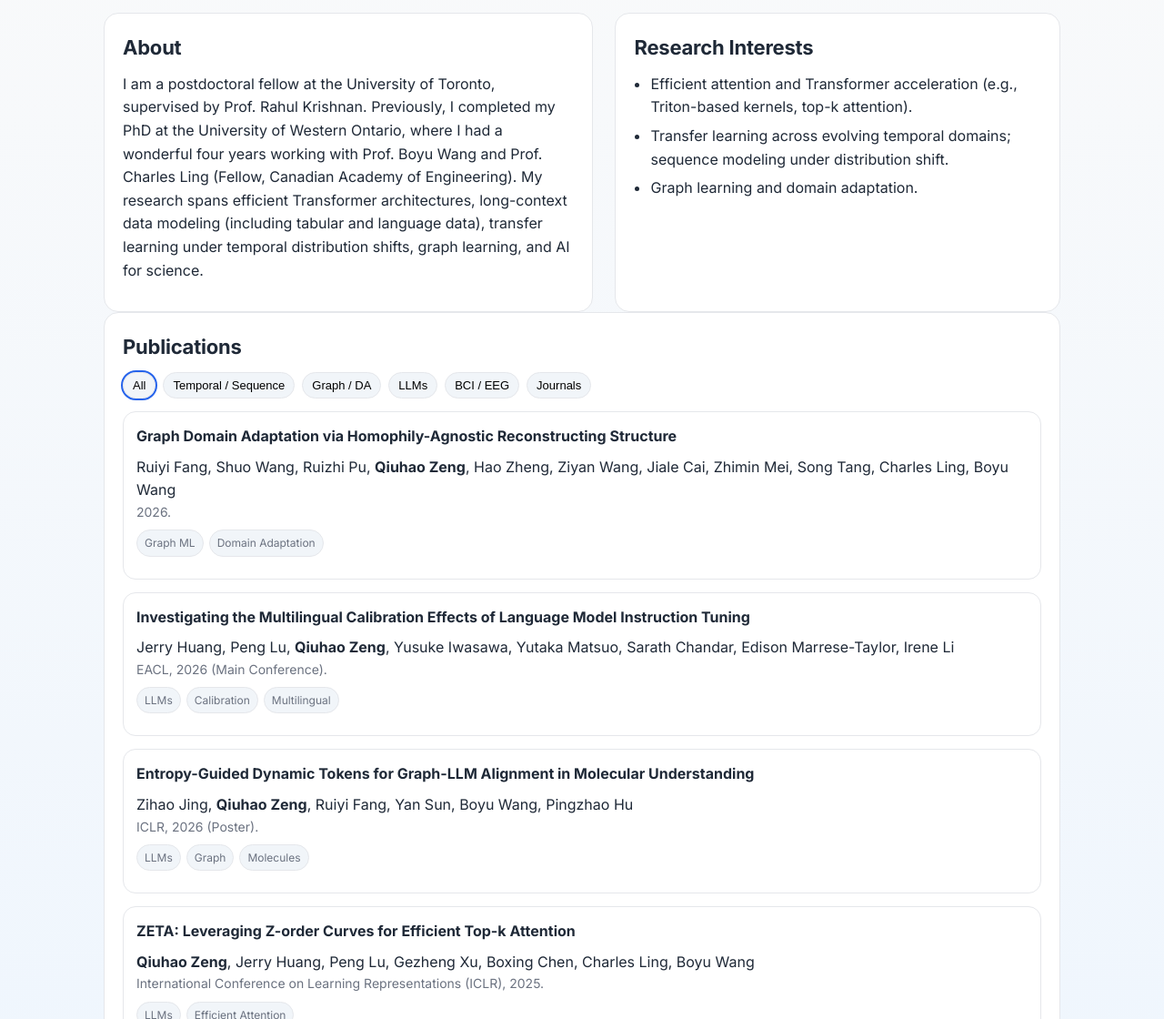
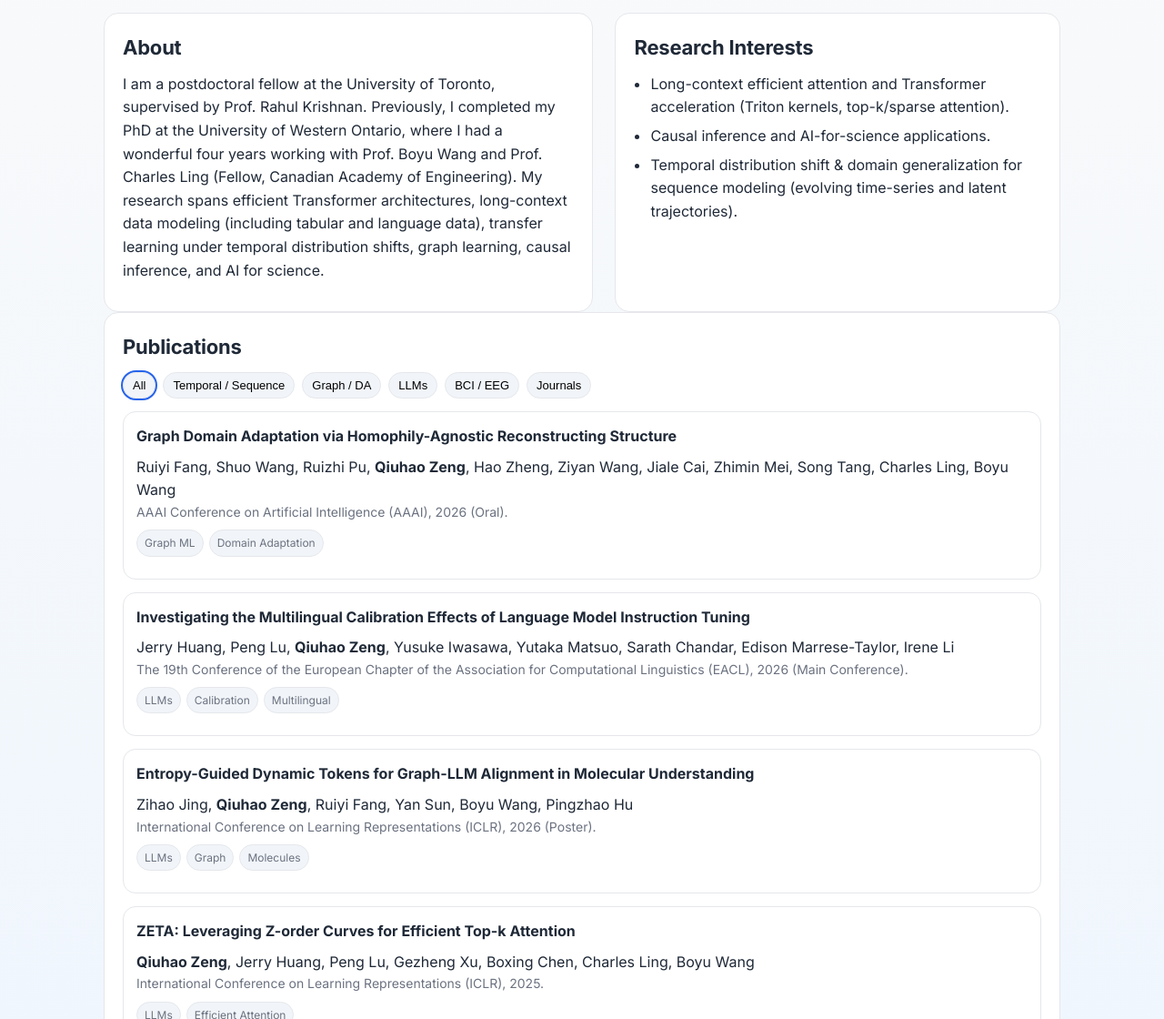
Before and after one commit to HardworkingPearl/HardworkingPearl.github.io, a plain HTML site: page index.html in a window 1280 px wide. Shown: the part 280-1400 px from the top of the page at 91% size. Drawn offline with Linux system fonts and the light colour scheme.

Commit message:
March 18 2026 updates

```diff
--- a/index.html
+++ b/index.html
@@ -96,16 +96,16 @@
         <h2>About</h2>
         <p>
           I am a postdoctoral fellow at the University of Toronto, supervised by Prof. Rahul Krishnan. Previously, I completed my PhD at the University of Western Ontario, where I had a wonderful four years working with Prof. Boyu Wang and Prof. Charles Ling (Fellow, Canadian Academy of Engineering).
-          My research spans efficient Transformer architectures, long-context data modeling (including tabular and language data), transfer learning under temporal distribution shifts, graph learning, and AI for science.
+          My research spans efficient Transformer architectures, long-context data modeling (including tabular and language data), transfer learning under temporal distribution shifts, graph learning, causal inference, and AI for science.
         </p>
       </section>
 
       <section class="card" id="interests">
         <h2>Research Interests</h2>
         <ul class="bullets">
-          <li>Efficient attention and Transformer acceleration (e.g., Triton-based kernels, top-k attention).</li>
-          <li>Transfer learning across evolving temporal domains; sequence modeling under distribution shift.</li>
-          <li>Graph learning and domain adaptation.</li>
+          <li>Long-context efficient attention and Transformer acceleration (Triton kernels, top-k/sparse attention).</li>
+          <li>Causal inference and AI-for-science applications.</li>
+          <li>Temporal distribution shift & domain generalization for sequence modeling (evolving time-series and latent trajectories).</li>
         </ul>
       </section>
     </div>
@@ -126,7 +126,7 @@
         <li class="pub-item" data-tags="graph">
           <div class="pub-title">Graph Domain Adaptation via Homophily-Agnostic Reconstructing Structure</div>
           <div class="authors">Ruiyi Fang, Shuo Wang, Ruizhi Pu, <strong>Qiuhao Zeng</strong>, Hao Zheng, Ziyan Wang, Jiale Cai, Zhimin Mei, Song Tang, Charles Ling, Boyu Wang</div>
-          <div class="venue">2026.</div>
+          <div class="venue">AAAI Conference on Artificial Intelligence (AAAI), 2026 (Oral).</div>
           <div class="tags"><span class="tag">Graph ML</span><span class="tag">Domain Adaptation</span></div>
           <div class="actions"></div>
         </li>
@@ -134,7 +134,7 @@
         <li class="pub-item" data-tags="llm">
           <div class="pub-title">Investigating the Multilingual Calibration Effects of Language Model Instruction Tuning</div>
           <div class="authors">Jerry Huang, Peng Lu, <strong>Qiuhao Zeng</strong>, Yusuke Iwasawa, Yutaka Matsuo, Sarath Chandar, Edison Marrese-Taylor, Irene Li</div>
-          <div class="venue">EACL, 2026 (Main Conference).</div>
+          <div class="venue">The 19th Conference of the European Chapter of the Association for Computational Linguistics (EACL), 2026 (Main Conference).</div>
           <div class="tags"><span class="tag">LLMs</span><span class="tag">Calibration</span><span class="tag">Multilingual</span></div>
           <div class="actions"></div>
         </li>
@@ -142,7 +142,7 @@
         <li class="pub-item" data-tags="llm graph">
           <div class="pub-title">Entropy-Guided Dynamic Tokens for Graph-LLM Alignment in Molecular Understanding</div>
           <div class="authors">Zihao Jing, <strong>Qiuhao Zeng</strong>, Ruiyi Fang, Yan Sun, Boyu Wang, Pingzhao Hu</div>
-          <div class="venue">ICLR, 2026 (Poster).</div>
+          <div class="venue">International Conference on Learning Representations (ICLR), 2026 (Poster).</div>
           <div class="tags"><span class="tag">LLMs</span><span class="tag">Graph</span><span class="tag">Molecules</span></div>
           <div class="actions"></div>
         </li>
```
